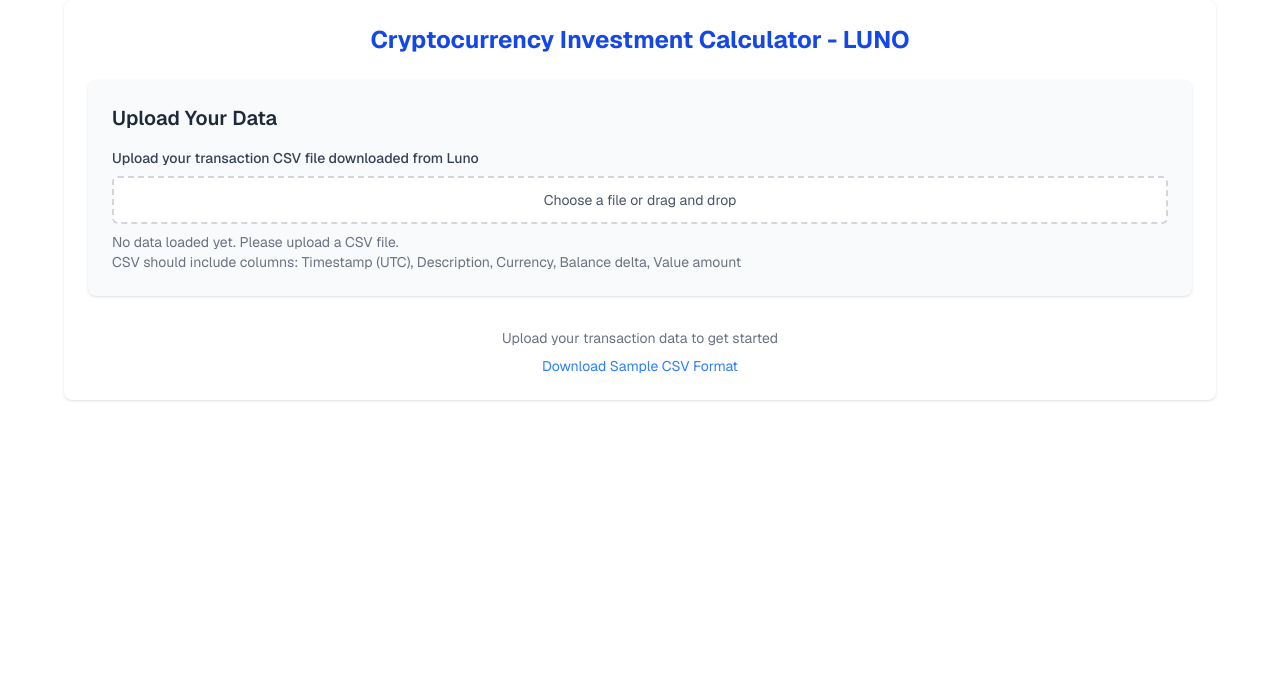
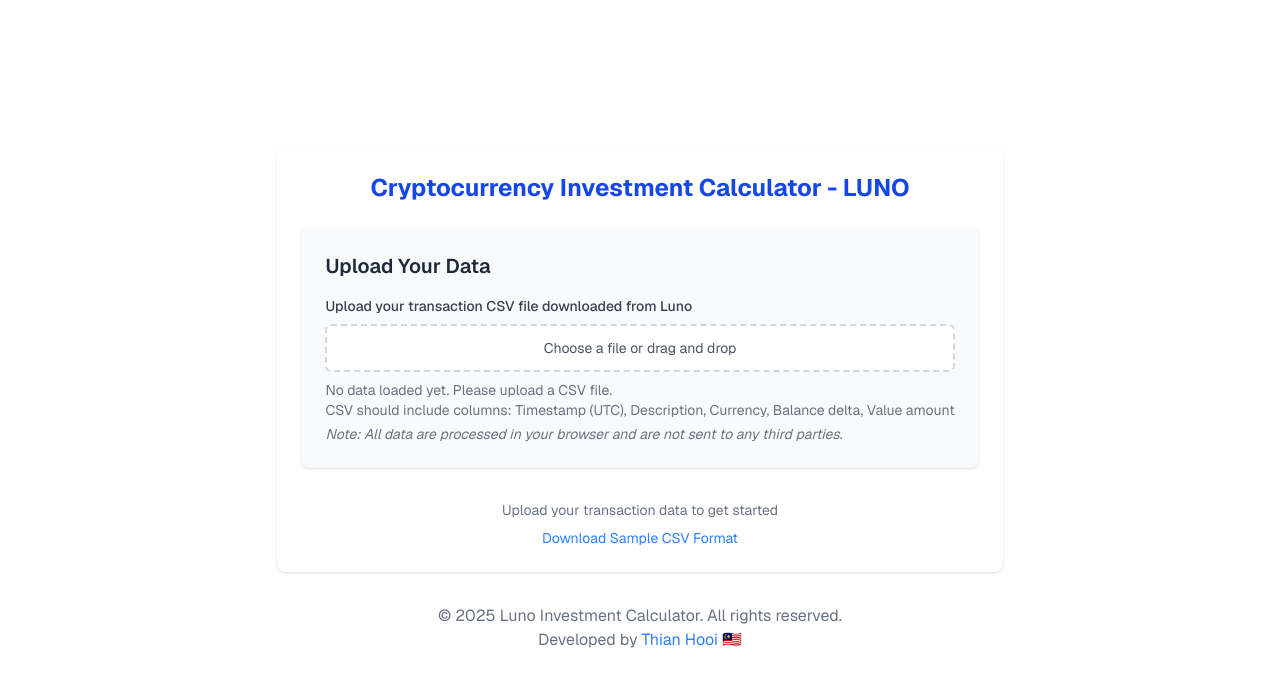
Before and after one commit to ThianHooi/luno-calculator, a Next.js app: page / in a window 1280 px wide. Shown: the top 686 px of the page. Built offline with nearby package versions, Linux system fonts and the light colour scheme.

Commit message:
feat: footer

```diff
--- a/src/app/page.tsx
+++ b/src/app/page.tsx
@@ -1,5 +1,11 @@
 import LunoInvestmentCalculator from "@/components/LunoInvestmentCalculator";
+import Footer from "@/components/Footer";
 
 export default function HomePage() {
-  return <LunoInvestmentCalculator />;
+  return (
+    <div className="flex min-h-screen flex-col items-center justify-center p-4">
+      <LunoInvestmentCalculator />
+      <Footer />
+    </div>
+  );
 }
--- a/src/components/FileUploadSection.tsx
+++ b/src/components/FileUploadSection.tsx
@@ -55,6 +55,9 @@
               CSV should include columns: Timestamp (UTC), Description,
               Currency, Balance delta, Value amount
             </p>
+            <p className="mt-1 italic">
+              Note: All data are processed in your browser and are not sent to any third parties.
+            </p>
           </div>
         </div>
       </div>
--- /dev/null
+++ b/src/components/Footer.tsx
@@ -0,0 +1,25 @@
+import React from "react";
+
+const Footer = () => {
+  return (
+    <footer className="mt-8 text-center text-gray-500">
+      <p>
+        &copy; {new Date().getFullYear()} Luno Investment Calculator. All
+        rights reserved.
+      </p>
+      <p>
+        Developed by{" "}
+        <a
+          href="https://github.com/ThianHooi"
+          target="_blank"
+          rel="noopener noreferrer"
+          className="text-blue-500 hover:underline"
+        >
+          Thian Hooi 🇲🇾
+        </a>
+      </p>
+    </footer>
+  );
+};
+
+export default Footer;
```
